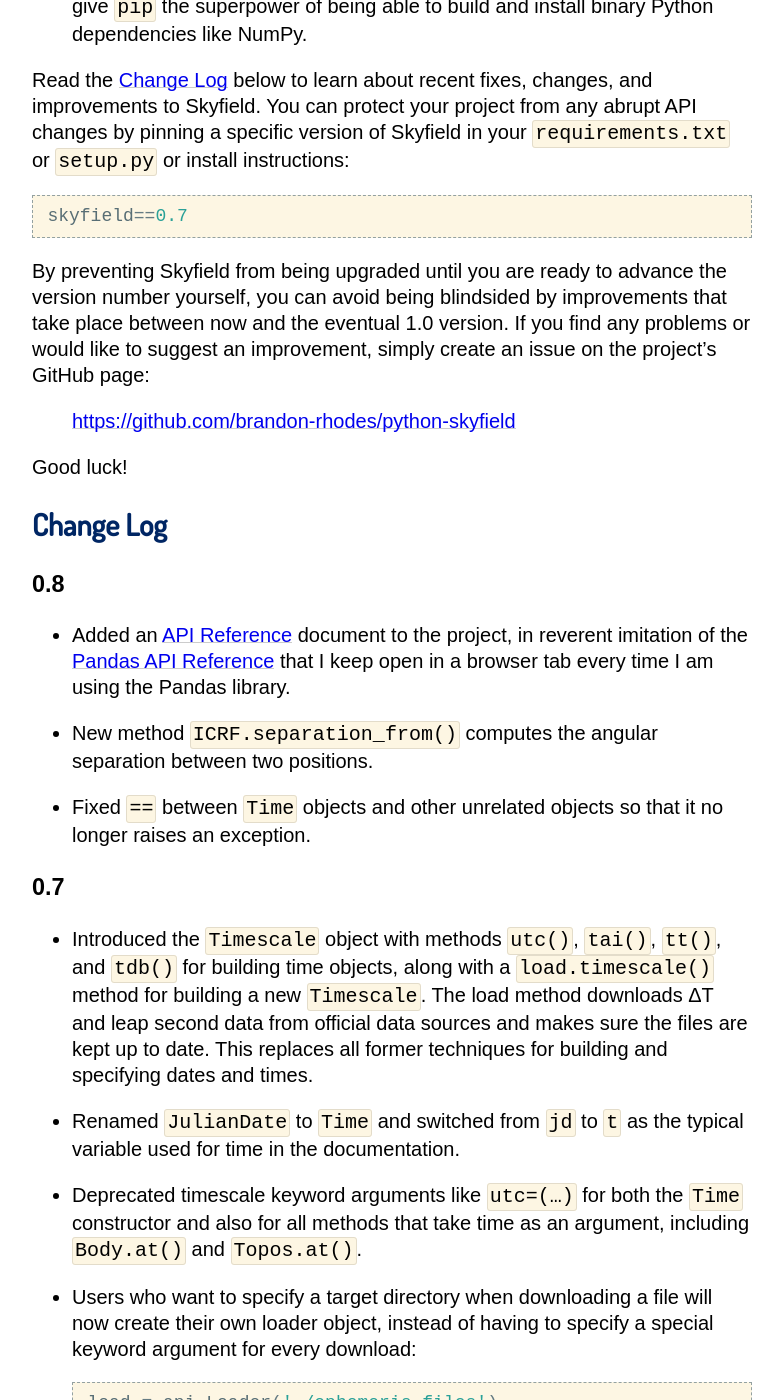
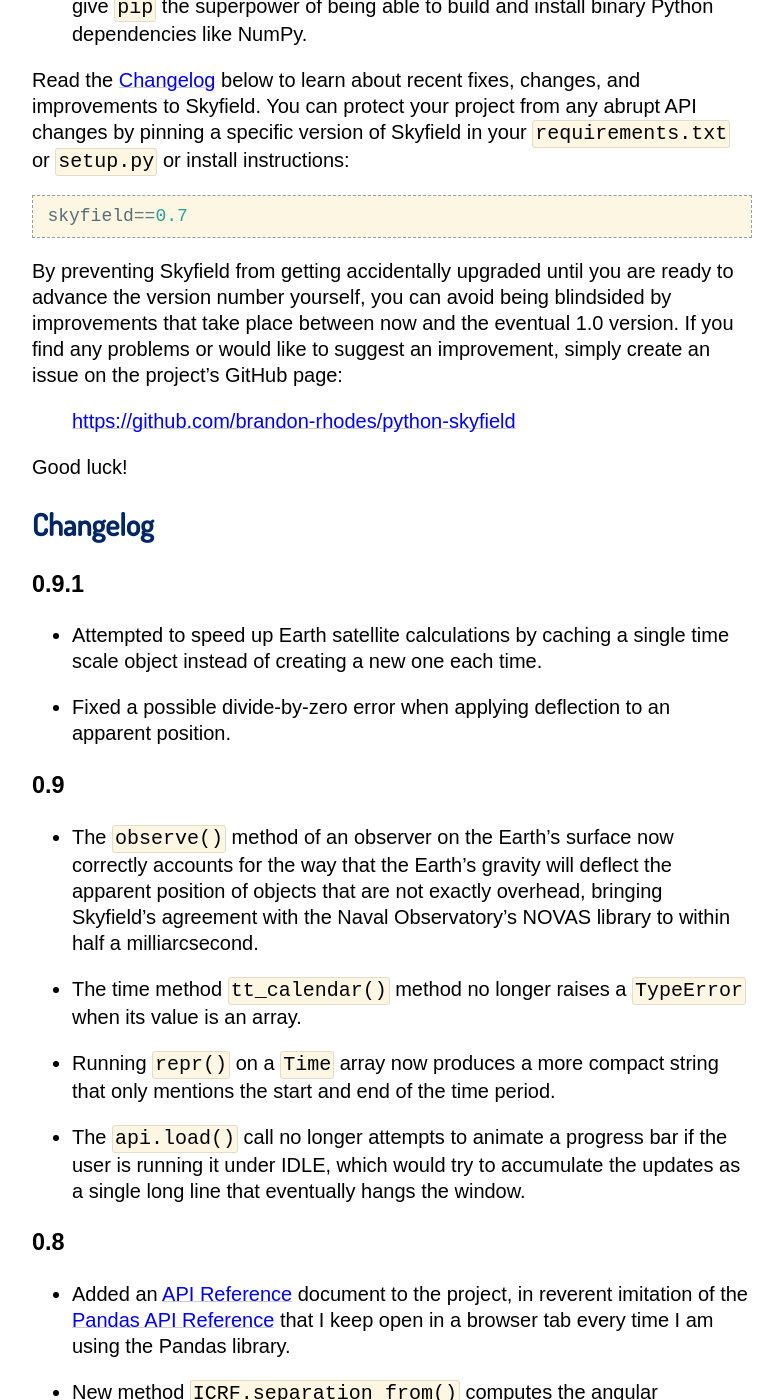
Before and after one commit to skyfielders/python-skyfield, a Sphinx documentation site: the page built from skyfield/documentation/installation.rst, in a window 1280 px wide and 1400 px high, scrolled down 669 px. Shown: the whole window, without its empty margins (248-1031 px from the left). Built offline with Sphinx 7.4.7, drawn with Linux system fonts in a browser that asks for light colours; some web fonts are replaced; some of the changed text lies outside the part shown.

Commit message:
Brought changelog up to date

```diff
--- a/skyfield/documentation/installation.rst
+++ b/skyfield/documentation/installation.rst
@@ -1,7 +1,7 @@
 
-==============
- Installation
-==============
+=====================
+ Installing Skyfield
+=====================
 
 .. currentmodule:: skyfield.api
 
@@ -44,7 +44,7 @@
 
     skyfield==0.7
 
-By preventing Skyfield from being upgraded
+By preventing Skyfield from getting accidentally upgraded
 until you are ready to advance the version number yourself,
 you can avoid being blindsided by improvements that take place
 between now and the eventual 1.0 version.
@@ -57,10 +57,38 @@
 
 .. _changelog:
 
-Change Log
-==========
+Changelog
+=========
 
 .. currentmodule:: skyfield.positionlib
+
+0.9.1
+-----
+
+* Attempted to speed up Earth satellite calculations by caching a single
+  time scale object instead of creating a new one each time.
+
+* Fixed a possible divide-by-zero error when applying deflection to an
+  apparent position.
+
+0.9
+---
+
+* The ``observe()`` method of an observer on the Earth’s surface now
+  correctly accounts for the way that the Earth’s gravity will deflect
+  the apparent position of objects that are not exactly overhead,
+  bringing Skyfield’s agreement with the Naval Observatory’s NOVAS
+  library to within half a milliarcsecond.
+
+* The time method ``tt_calendar()`` method no longer raises a
+  ``TypeError`` when its value is an array.
+
+* Running ``repr()`` on a ``Time`` array now produces a more compact
+  string that only mentions the start and end of the time period.
+
+* The ``api.load()`` call no longer attempts to animate a progress bar
+  if the user is running it under IDLE, which would try to accumulate
+  the updates as a single long line that eventually hangs the window.
 
 0.8
 ---
```
